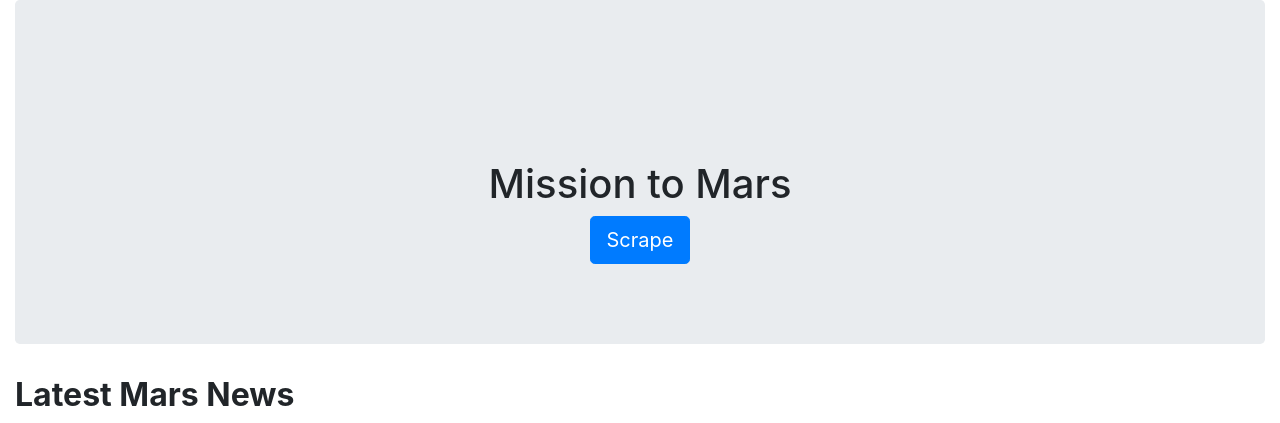
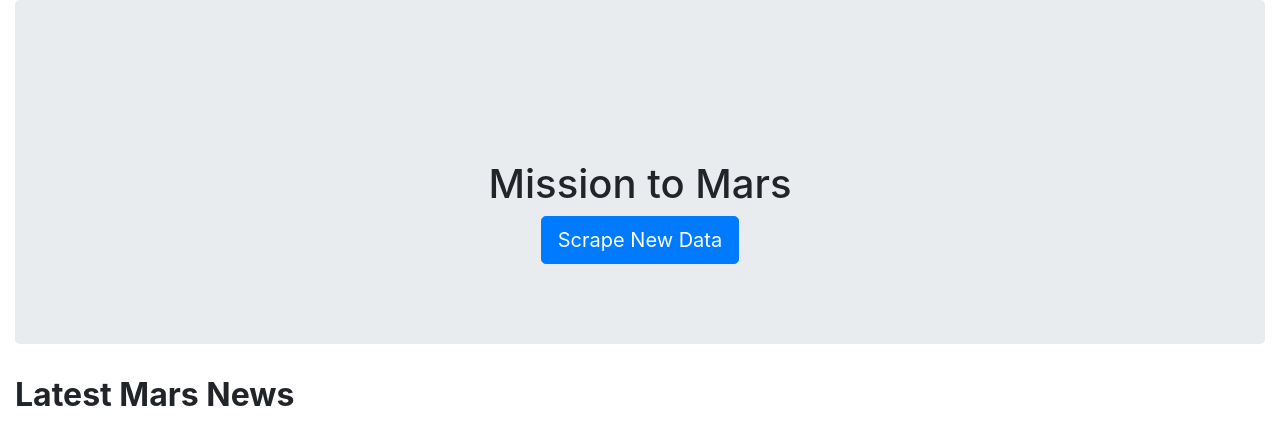
Before and after one commit to CPhilippe30/Web-Scraping-Challenge, a Flask app: page / in a window 1280 px wide. Shown: the top 423 px of the page. Run offline with Flask 2, Linux system fonts and the light colour scheme; data that the repository does not hold is empty; some libraries are stand-ins or nearby versions.

Commit message:
Mission to Mars

```diff
--- a/Mission to Mars/templates/index.html
+++ b/Mission to Mars/templates/index.html
@@ -20,14 +20,12 @@
             </div>
             <br><br> <br><br>
             <h1 class="title-header">Mission to Mars</h1>
-            <p><a class="btn btn-primary btn-lg" href="/scrape" role="button">Scrape</a></p>
+            <p><a class="btn btn-primary btn-lg" href="/scrape" role="button">Scrape New Data</a></p>
           </div>
-          <main>
             <section class="introduction">
                 <h2><b>Latest Mars News</b></h2>
                 <h4><strong>{{marspage["news_title"]}}</strong></h4>
                 <h5>{{marspage.news_paragraph}}</h5>
-              </section>
               <br>
       <div class="featured">
         <div class="row">
```
Also changed, not shown: 1 other file.
